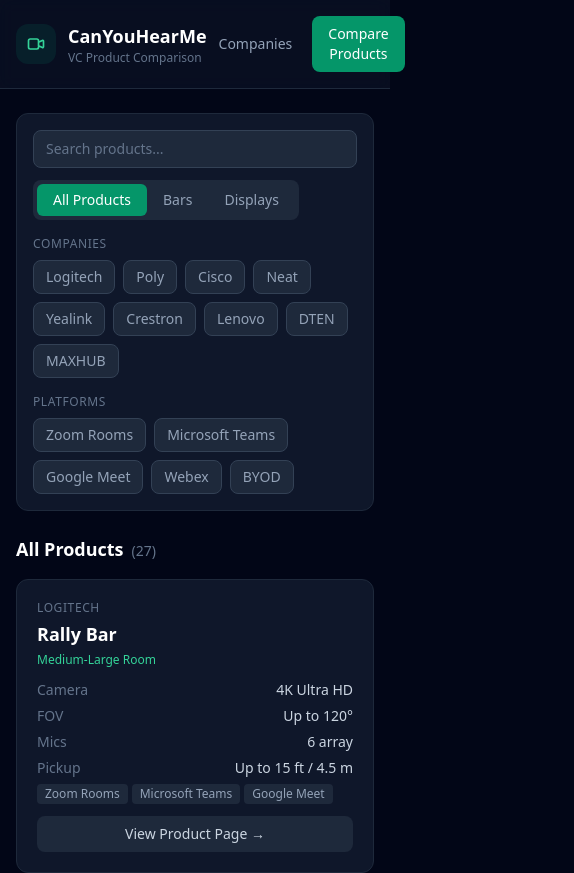
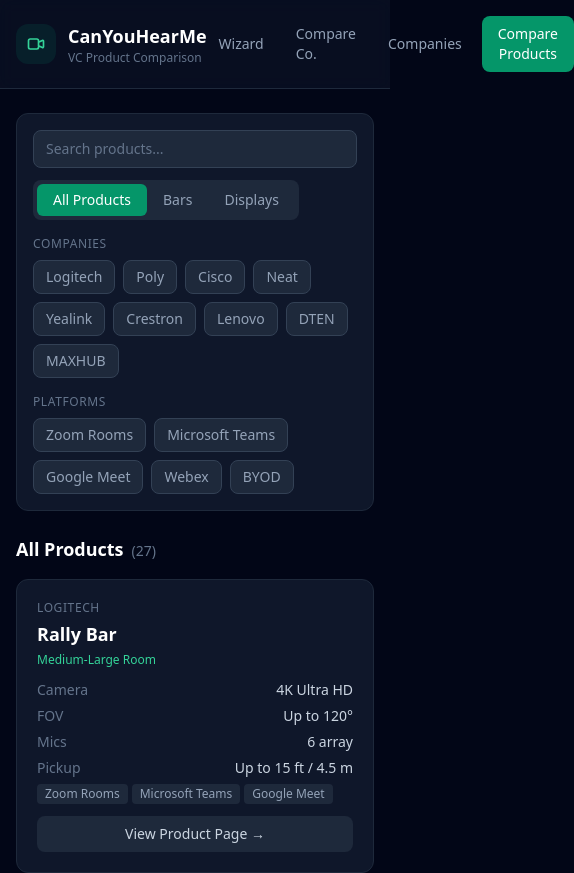
Before and after one commit to jpmoregain-eth/canyouhearme, a Next.js app: page / in a window 390 px wide. Shown: the top 873 px of the page, 574 px wide, since content can reach past the window. Built offline with nearby package versions, Linux system fonts and the light colour scheme.

Commit message:
Fix wizard nav link visibility on mobile

```diff
--- a/pages/index.tsx
+++ b/pages/index.tsx
@@ -155,13 +155,13 @@
           <div className="flex gap-2 items-center">
             <a
               href="/wizard"
-              className="px-3 py-2 text-slate-400 hover:text-white text-sm transition-colors hidden sm:block"
+              className="px-3 py-2 text-slate-400 hover:text-white text-sm transition-colors"
             >
               Wizard
             </a>
             <a
               href="/company-compare"
-              className="px-3 py-2 text-slate-400 hover:text-white text-sm transition-colors hidden sm:block"
+              className="px-3 py-2 text-slate-400 hover:text-white text-sm transition-colors"
             >
               Compare Co.
             </a>
```
